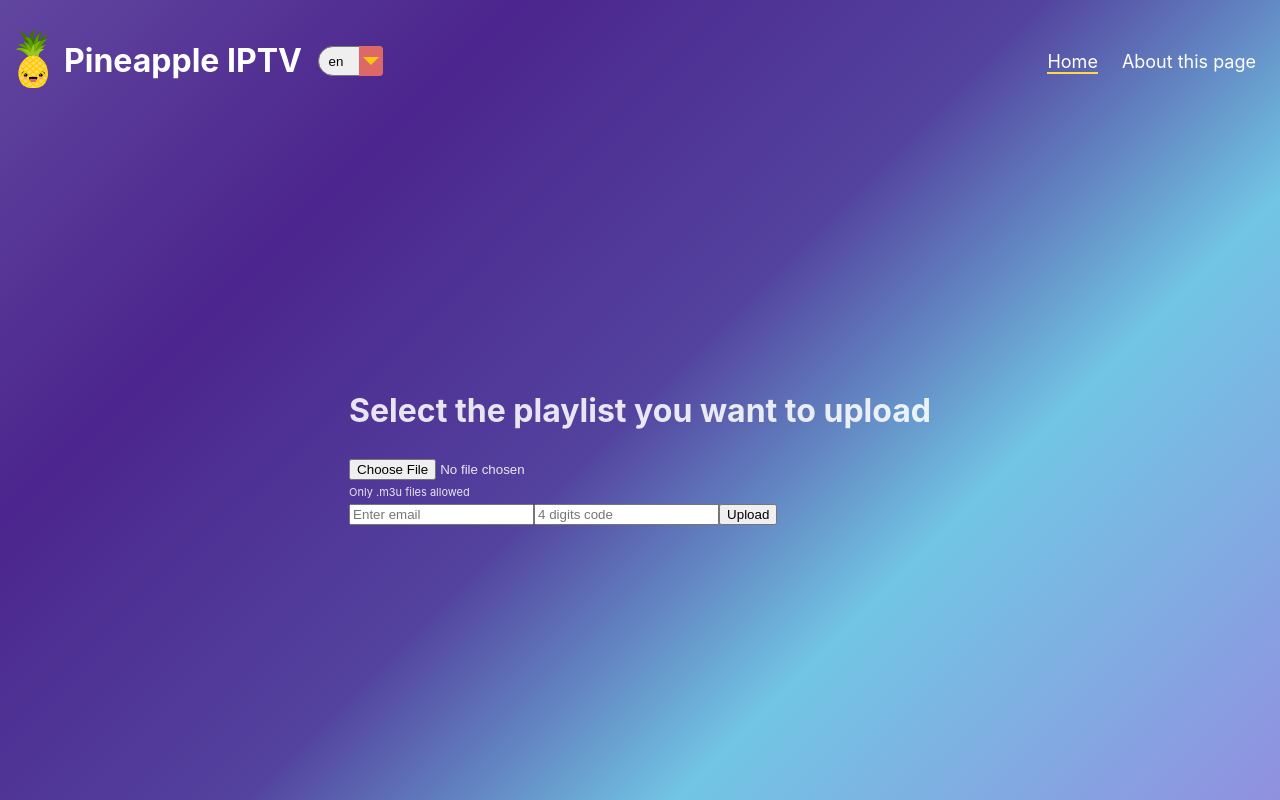
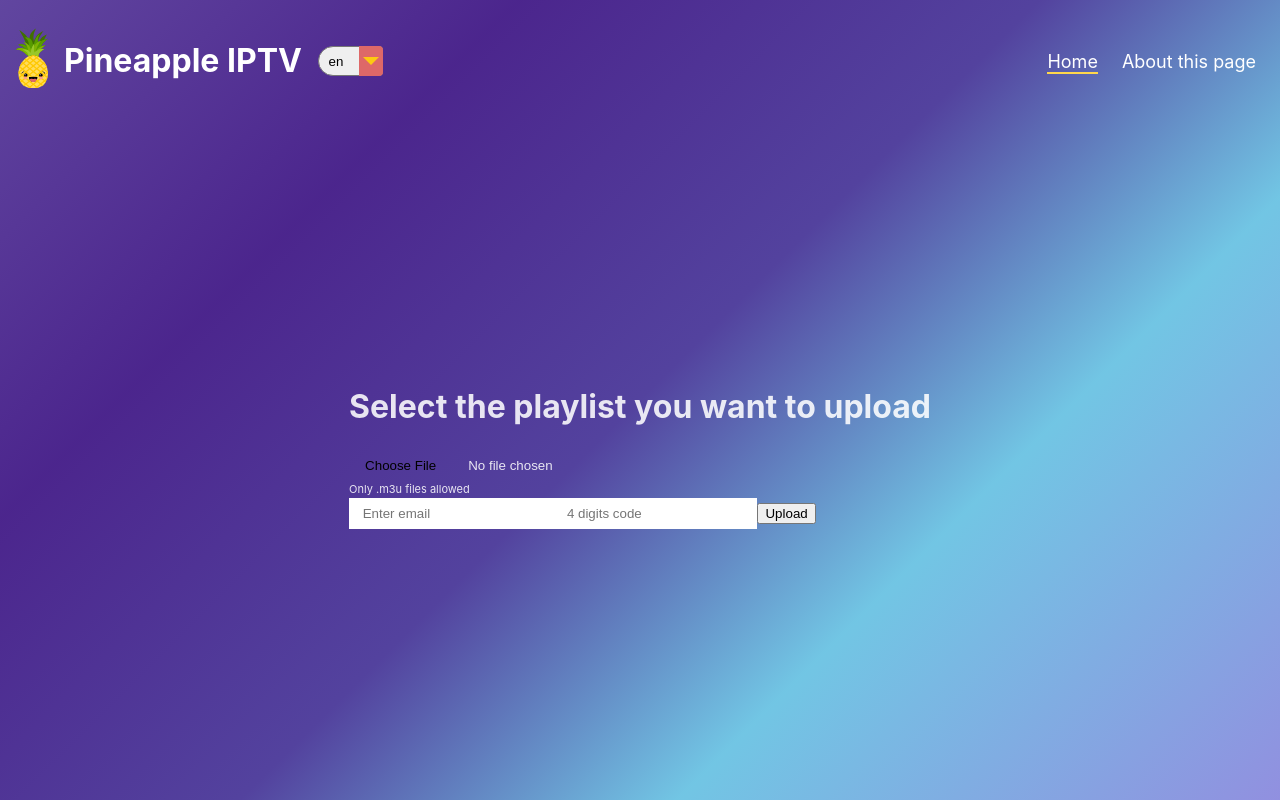
Before and after one commit to imprex92/pineappleIPTV, a React (Vite) app in the folder pineapple-bridge/: page / in a window 1280 px wide. Built offline with nearby package versions, Linux system fonts and the light colour scheme.

Commit message:
added default input style

```diff
--- a/pineapple-bridge/src/App.css
+++ b/pineapple-bridge/src/App.css
@@ -12,3 +12,23 @@ input::-webkit-inner-spin-button {
 input[type=number] {
   -moz-appearance: textfield;
 }
+
+input[type=file]::file-selector-button {
+  border: none;
+  padding: 0.25rem 1rem;
+  margin-right: 1rem;
+  border-radius: var(--primary-radius);
+  background-color: var(--primary-btn-color);
+  transition: 0.5s;
+  cursor: pointer;
+}
+
+input[type=file]::file-selector-button:hover {
+  background-color: var(--primary-btn-color-hover);
+}
+
+input[type="text"], input[type="number"], input[type="email"], input[type="password"]{
+  padding: 0.5rem 0.85rem;
+  border: 1px solid var(--primary-border-color);
+  border-radius: var(--primary-radius);
+}
```
